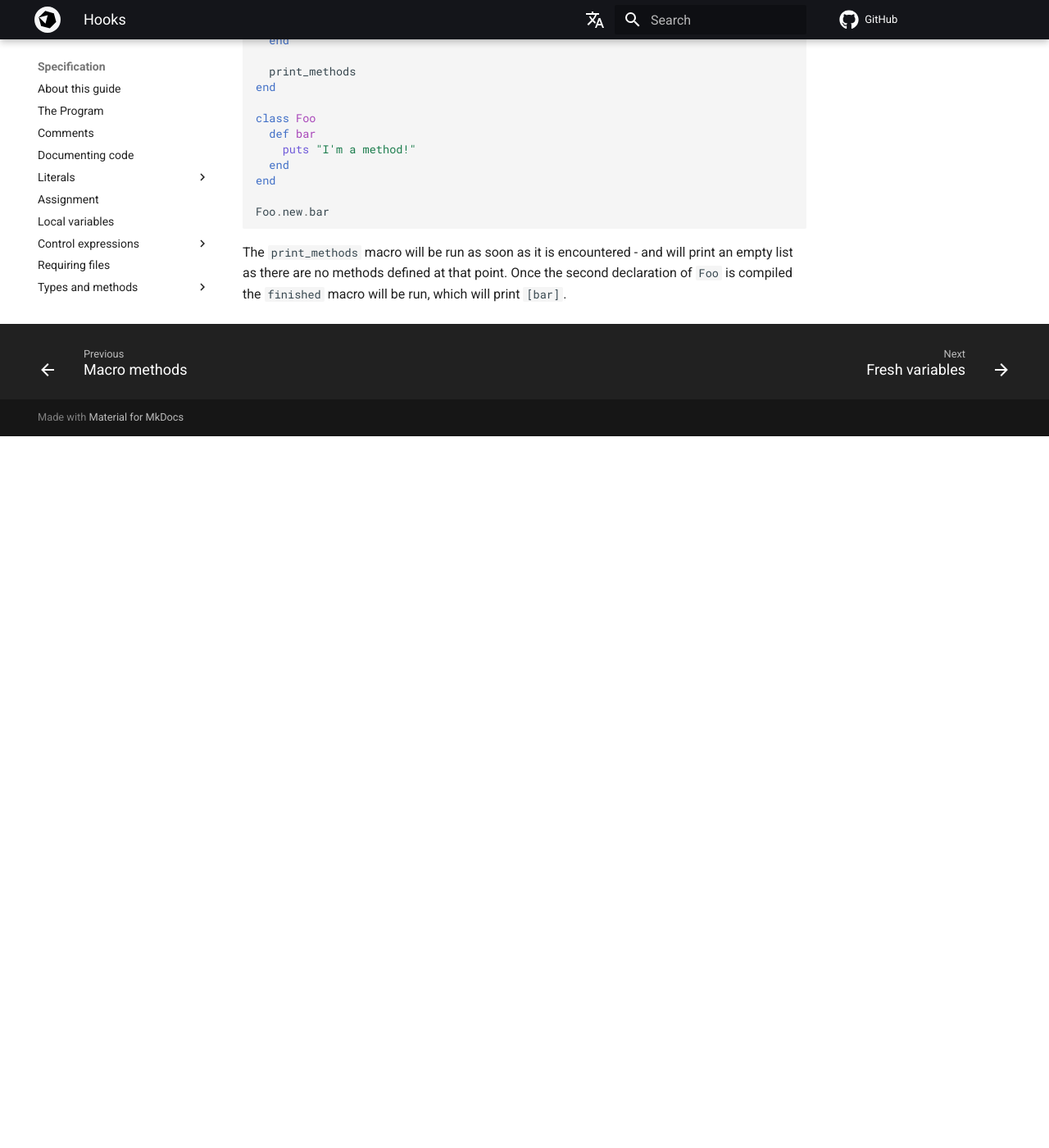
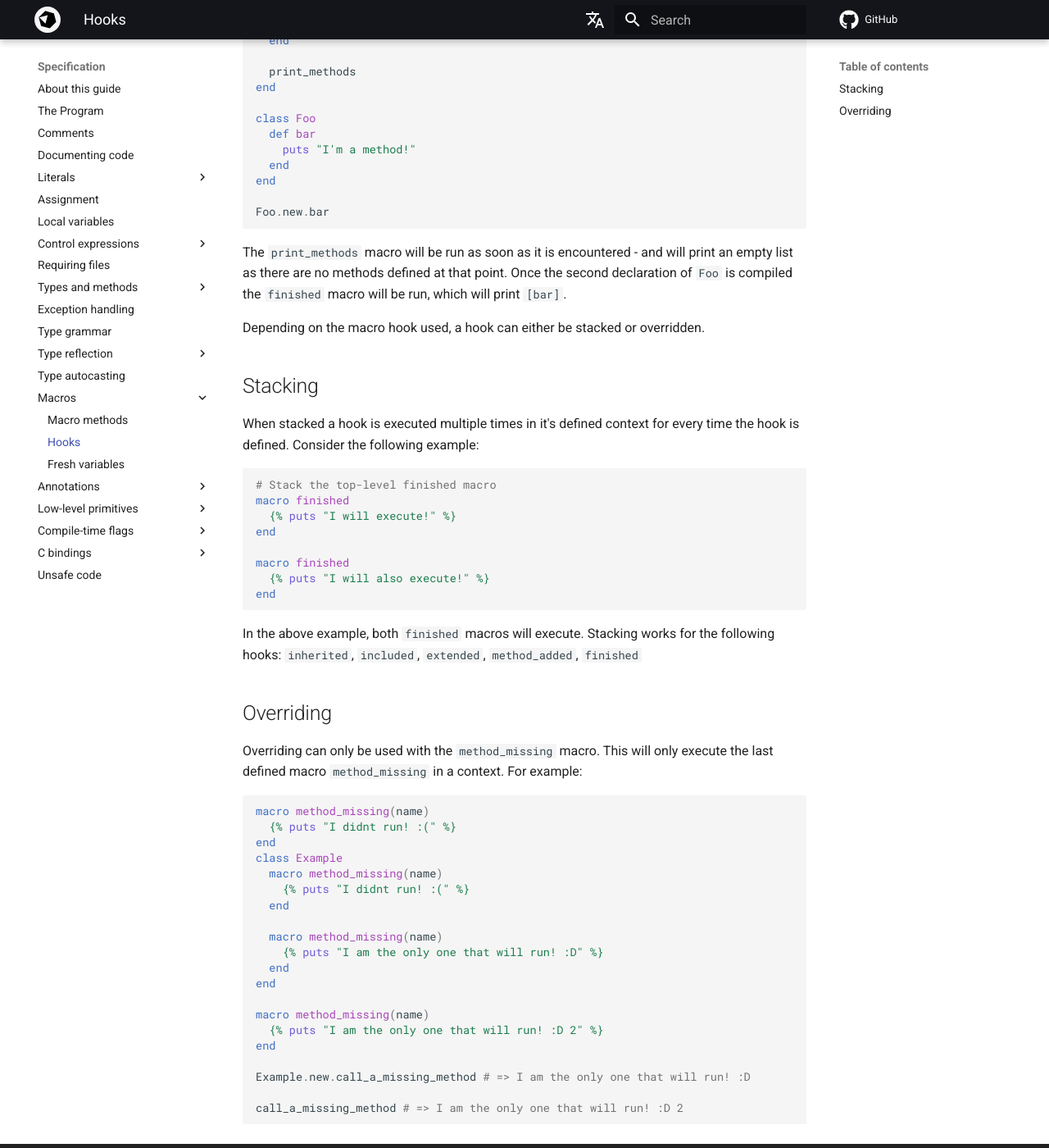
Before and after one commit to crystal-lang/crystal-book, an MkDocs documentation site: the page built from docs/syntax_and_semantics/macros/hooks.md, in a window 1280 px wide and 1400 px high, scrolled down 1948 px. Shown: the whole window at 82% size. Built offline with MkDocs 1.6.1 and Material for MkDocs 9.7.7, drawn with Linux system fonts in a browser that asks for light colours; nearby versions of some CDN libraries; library files that are not in the unit come from our copies; comment, search, counter and statistics services are not loaded; the version menu is left out; before the commit the page ends 2480 px from its top, so only the background shows below that.

Commit message:
Add examples on "stacking" and "overriding" certain macro hooks
We can "stack" (not sure what else to call it) certain macro hooks like `finished` but something like `method_missing` will override previous macro hooks in the same context. Feel free to rename or whatever. 👍🏻

````diff
--- a/docs/syntax_and_semantics/macros/hooks.md
+++ b/docs/syntax_and_semantics/macros/hooks.md
@@ -103,3 +103,44 @@
 ```
 
 The `print_methods` macro will be run as soon as it is encountered - and will print an empty list as there are no methods defined at that point. Once the second declaration of `Foo` is compiled the `finished` macro will be run, which will print `[bar]`.
+
+Depending on the macro hook used, a hook can either be stacked or overridden.
+
+## Stacking
+When stacked a hook is executed multiple times in it's defined context for every time the hook is defined. Consider the following example:
+```crystal
+# Stack the top-level finished macro
+macro finished
+  {% puts "I will execute!" %}
+end
+
+macro finished
+  {% puts "I will also execute!" %}
+end
+```
+In the above example, both `finished` macros will execute. Stacking works for the following hooks: `inherited`, `included`, `extended`, `method_added`, `finished`
+
+## Overriding
+Overriding can only be used with the `method_missing` macro. This will only execute the last defined macro `method_missing` in a context. For example:
+```crystal
+macro method_missing(name)
+  {% puts "I didnt run! :(" %}
+end
+class Example
+  macro method_missing(name)
+    {% puts "I didnt run! :(" %}
+  end
+
+  macro method_missing(name)
+    {% puts "I am the only one that will run! :D" %}
+  end
+end
+
+macro method_missing(name)
+  {% puts "I am the only one that will run! :D 2" %}
+end
+
+Example.new.call_a_missing_method # => I am the only one that will run! :D
+
+call_a_missing_method # => I am the only one that will run! :D 2
+```
````
